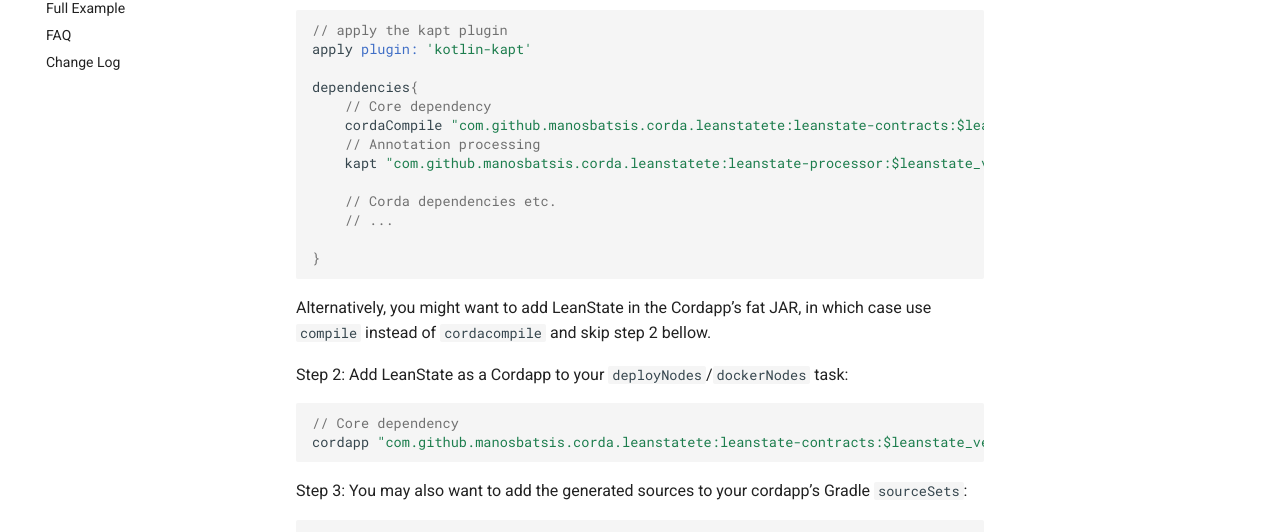
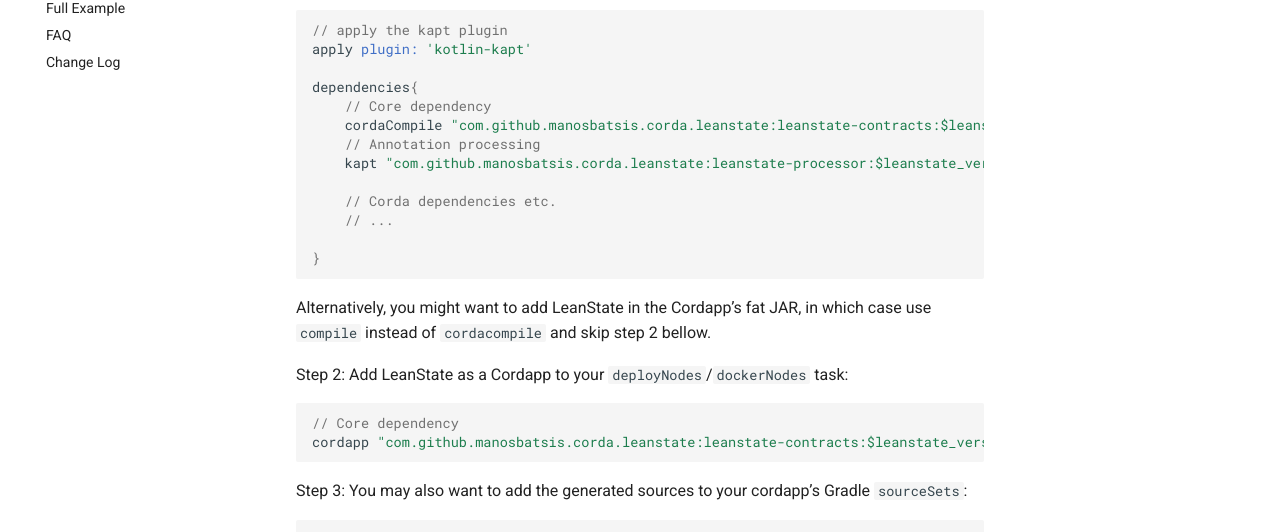
Before and after one commit to manosbatsis/corda-lean-state, an MkDocs documentation site: the page built from docs/installation.md, in a window 1280 px wide and 1145 px high. Shown: the part 211-743 px from the top of the window. Built offline with MkDocs 1.6.1 and Material for MkDocs 9.7.7, drawn with Linux system fonts in a browser that asks for light colours; comment, search, counter and statistics services are not loaded.

Commit message:
chore(doc): fix typo

````diff
--- a/docs/installation.md
+++ b/docs/installation.md
@@ -10,9 +10,9 @@
 
 dependencies{
     // Core dependency
-    cordaCompile "com.github.manosbatsis.corda.leanstatete:leanstate-contracts:$leanstate_version"
+    cordaCompile "com.github.manosbatsis.corda.leanstate:leanstate-contracts:$leanstate_version"
     // Annotation processing
-    kapt "com.github.manosbatsis.corda.leanstatete:leanstate-processor:$leanstate_version"
+    kapt "com.github.manosbatsis.corda.leanstate:leanstate-processor:$leanstate_version"
 
     // Corda dependencies etc.
     // ...
@@ -28,7 +28,7 @@
 ```groovy
 
 // Core dependency
-cordapp "com.github.manosbatsis.corda.leanstatete:leanstate-contracts:$leanstate_version"
+cordapp "com.github.manosbatsis.corda.leanstate:leanstate-contracts:$leanstate_version"
 ```
 
 Step 3: You may also want to add the generated sources to your cordapp's
````
